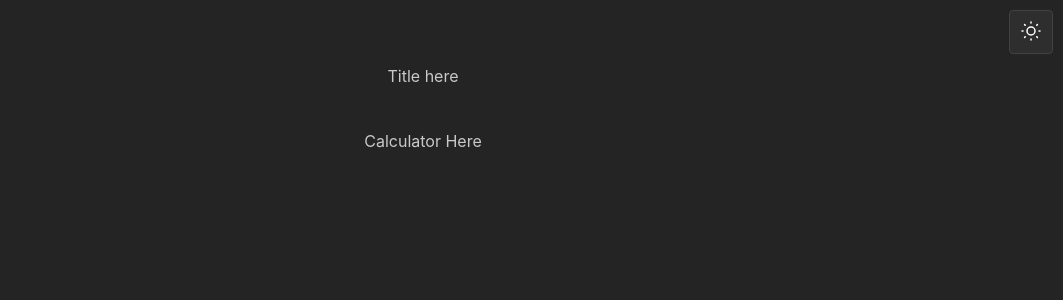
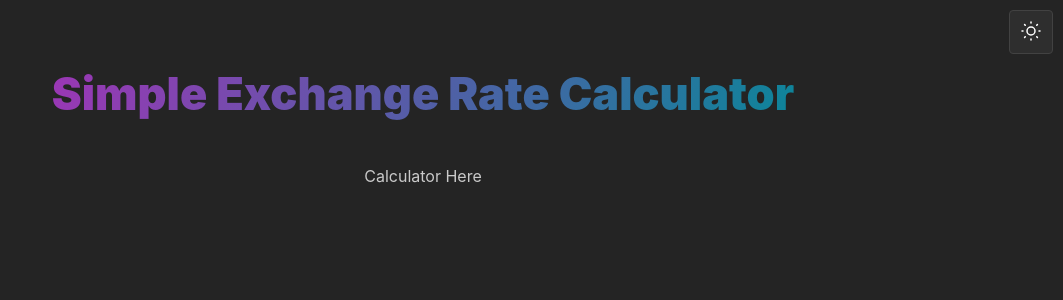
Before and after one commit to ChristBM/simple-exchange-app, a Next.js app: page / in a window 1280 px wide. Shown: the top 300 px of the page, without its empty margins (217-1280 px from the left). Built offline with nearby package versions, Linux system fonts and the light colour scheme.

Commit message:
feat: home-page -> Should display a title

```diff
--- a/src/modules/ExchangeCalculator/ui/components/CalculatorTitle/CalculatorTitle.tsx
+++ b/src/modules/ExchangeCalculator/ui/components/CalculatorTitle/CalculatorTitle.tsx
@@ -1,5 +1,19 @@
-export default function CalculatorTitle() {
+import { Text } from '@mantine/core';
+import { CalculatorTitleProps } from './Interfaces';
+import { CalculatorTitleWrapper } from './styles';
+
+export default function CalculatorTitle({
+  title,
+}: CalculatorTitleProps) {
   return (
-    <div>CalculatorTitle</div>
+    <CalculatorTitleWrapper>
+      <Text
+        fw={900}
+        variant="gradient"
+        component="h1"
+      >
+        {title}
+      </Text>
+    </CalculatorTitleWrapper>
   );
 }
--- /dev/null
+++ b/src/modules/ExchangeCalculator/ui/components/CalculatorTitle/Interfaces.ts
@@ -0,0 +1,3 @@
+export type CalculatorTitleProps = {
+  title: string;
+};
--- /dev/null
+++ b/src/modules/ExchangeCalculator/ui/components/CalculatorTitle/styles.ts
@@ -0,0 +1,27 @@
+'use client';
+
+/* eslint-disable import/prefer-default-export */
+import styled from 'styled-components';
+
+export const CalculatorTitleWrapper = styled.div`
+  display: flex;
+  width: 100%;
+  height: max-content;
+  justify-content: center;
+  align-items: center;
+
+  & > h1 {
+    font-size: 30px;
+    text-align: center;
+    }
+
+  @media screen and (min-width: 768px) {
+    & {
+      height: 60px;
+    }
+
+    & > h1 {
+      font-size: 45px;
+    }
+  }
+`;
--- /dev/null
+++ b/src/modules/ExchangeCalculator/ui/views/HomePageLayout/Interfaces.ts
@@ -0,0 +1,3 @@
+export type HomePageLayoutProps = {
+  title?: string;
+}
--- a/src/modules/ExchangeCalculator/ui/views/HomePageLayout/index.tsx
+++ b/src/modules/ExchangeCalculator/ui/views/HomePageLayout/index.tsx
@@ -1,10 +1,19 @@
+import CalculatorTitle from '@exCalcComponents/CalculatorTitle/CalculatorTitle';
+
 import { HomeSection, HomeWrapper } from './styles';
+import { HomePageLayoutProps } from './Interfaces';
 
-export default function HomePageLayout() {
+export const HOME_DEFAULT_PROPS = {
+  title: 'Simple Exchange Rate Calculator',
+};
+
+export default function HomePageLayout({
+  title = HOME_DEFAULT_PROPS.title,
+}: HomePageLayoutProps) {
   return (
     <HomeWrapper>
       <HomeSection>
-        Title here
+        <CalculatorTitle title={title} />
       </HomeSection>
 
       <HomeSection>
```
Also changed, not shown: src/modules/ExchangeCalculator/ui/views/HomePageLayout/HomePageLayout.test.fixture.tsx (added, +9 -0 lines), src/modules/ExchangeCalculator/ui/views/HomePageLayout/HomePageLayout.test.po.tsx (added, +17 -0 lines), 2 other files (tests, documents, lock files or other folders).
